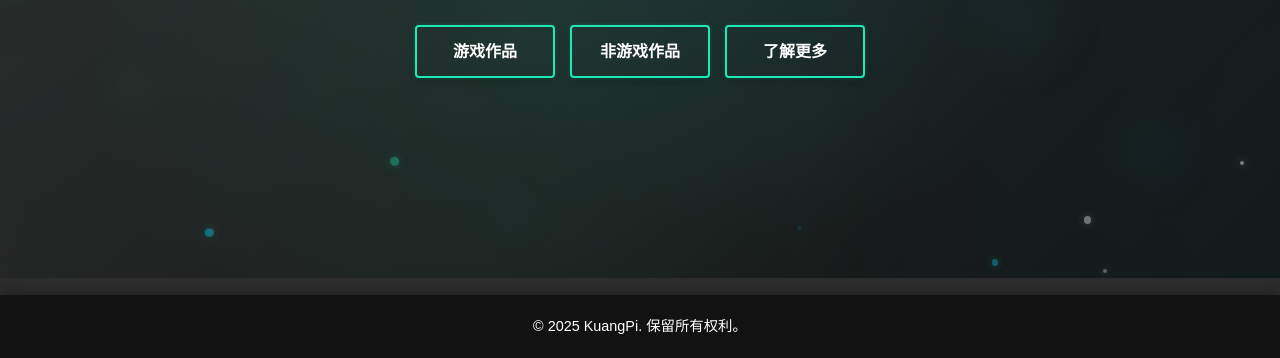
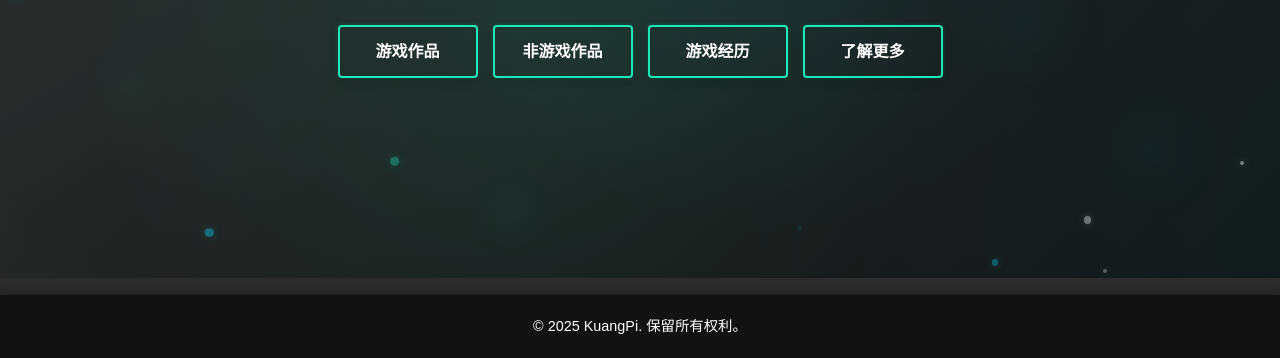
Before and after one commit to Kuang-Pi/kuang-pi.github.io, a plain HTML site: page index.html in a window 1280 px wide. Shown: the part 442-800 px from the top of the page. Drawn offline with Linux system fonts and the light colour scheme.

Commit message:
Update index.html

```diff
--- a/index.html
+++ b/index.html
@@ -36,6 +36,7 @@
                 <div class="hero-buttons">
                     <a href="games.html" class="btn">游戏作品</a>
                     <a href="non-games.html" class="btn">非游戏作品</a>
+                    <a href="game-experience.html" class="btn">游戏经历</a>
                     <a href="about.html" class="btn">了解更多</a>
                 </div>
             </div>
```
